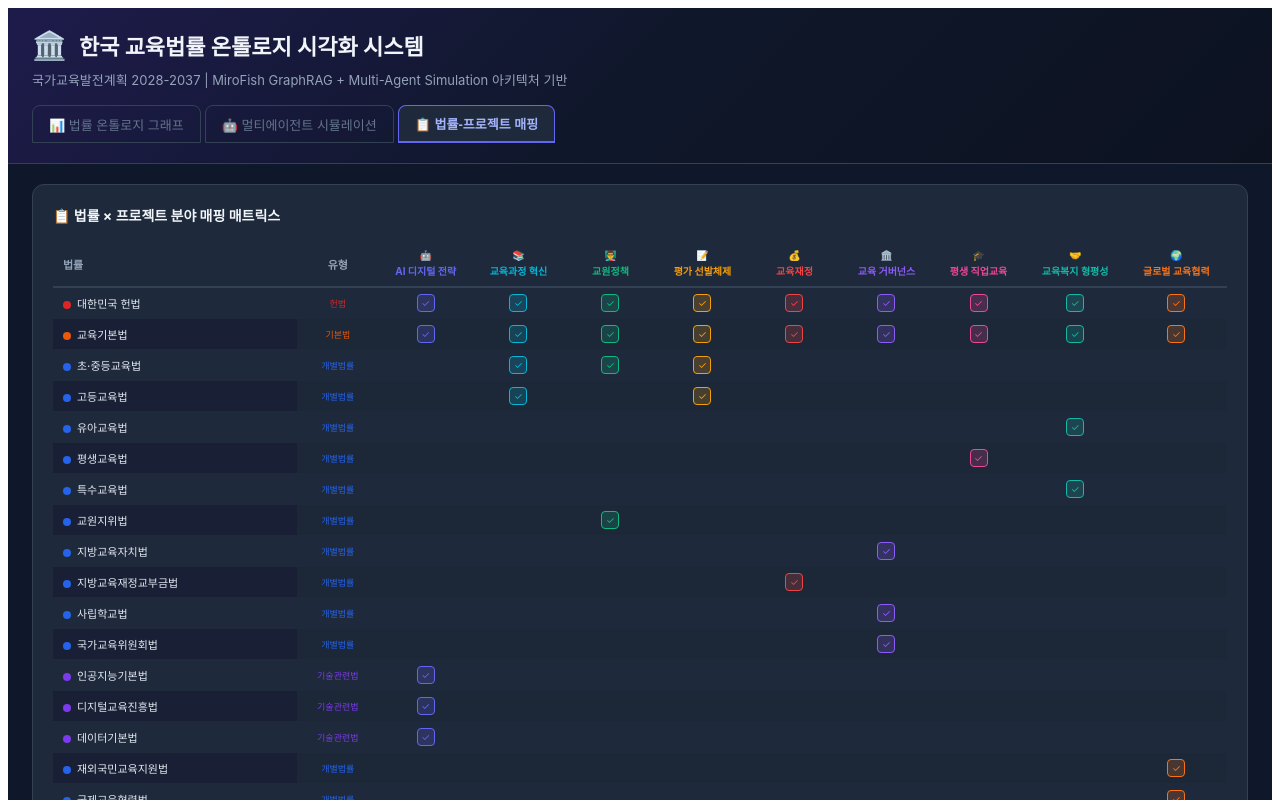
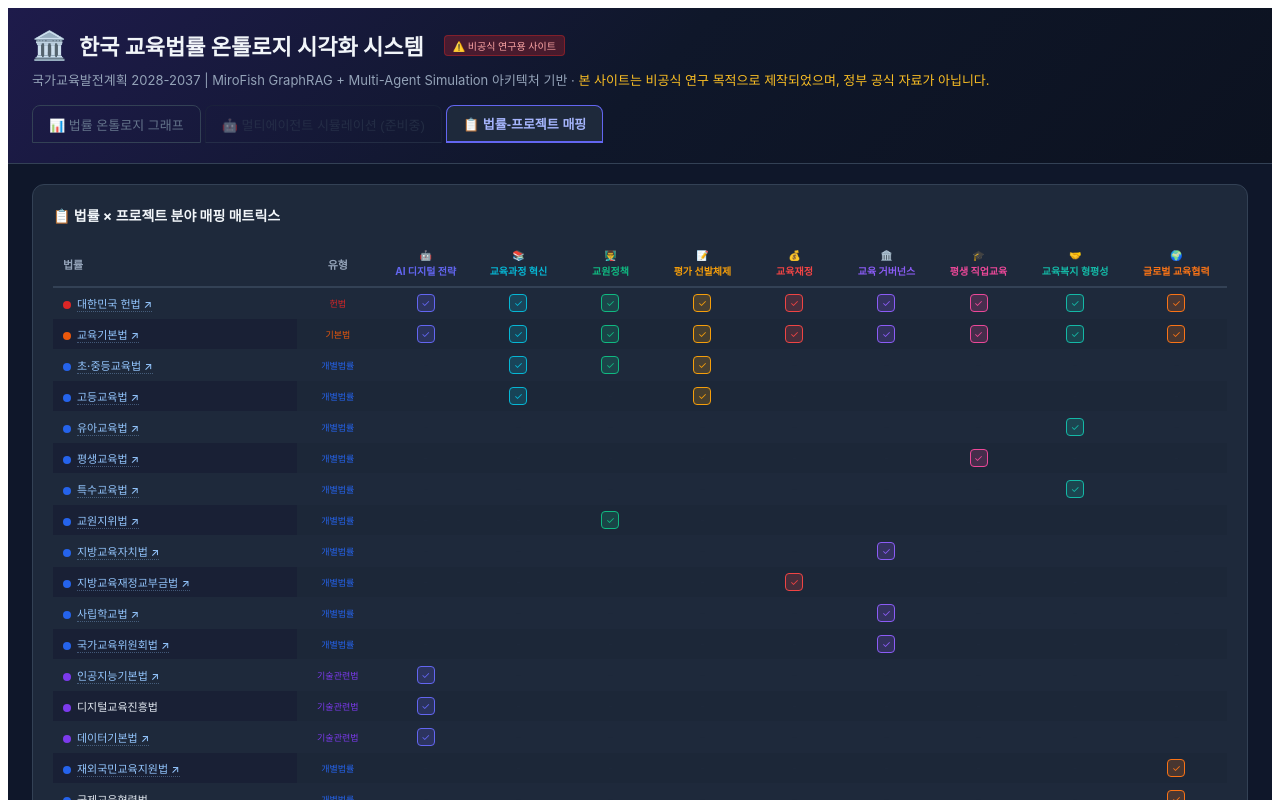
Before and after one commit to climtc/education-law-ontology, a React (Vite) app: page / in a window 1280 px wide. Both pictures are taken after a click on the button "📋 법률-프로젝트 매핑". Shown: the top 800 px of the page. Built offline with nearby package versions, Linux system fonts and the light colour scheme.

Commit message:
Add files via upload

```diff
--- a/src/App.jsx
+++ b/src/App.jsx
@@ -134,6 +134,31 @@ const POLICY_SCENARIOS = [
   { id: "edu-budget", label: "교육재정 배분 재구조화", description: "AI·디지털 교육 투자 비중 확대 및 학교 자율예산 도입", laws: ["edu-finance", "finance-decree", "local-edu"], area: "05_교육재정" },
   { id: "governance", label: "교육자치 확대", description: "학교 단위 자율권 강화 및 국가교육위원회 역할 확대", laws: ["nec-law", "local-edu", "local-ord-1"], area: "06_교육거버넌스" },
 ];
+
+// ── 2-1. 법률 URL 매핑 (법제처 국가법령정보센터) ──
+const LAW_URLS = {
+  "constitution": "https://www.law.go.kr/%EB%B2%95%EB%A0%B9/%EB%8C%80%ED%95%9C%EB%AF%BC%EA%B5%AD%ED%97%8C%EB%B2%95",
+  "edu-basic": "https://www.law.go.kr/%EB%B2%95%EB%A0%B9/%EA%B5%90%EC%9C%A1%EA%B8%B0%EB%B3%B8%EB%B2%95",
+  "elementary": "https://www.law.go.kr/%EB%B2%95%EB%A0%B9/%EC%B4%88%C2%B7%EC%A4%91%EB%93%B1%EA%B5%90%EC%9C%A1%EB%B2%95",
+  "higher-edu": "https://www.law.go.kr/%EB%B2%95%EB%A0%B9/%EA%B3%A0%EB%93%B1%EA%B5%90%EC%9C%A1%EB%B2%95",
+  "early-child": "https://www.law.go.kr/%EB%B2%95%EB%A0%B9/%EC%9C%A0%EC%95%84%EA%B5%90%EC%9C%A1%EB%B2%95",
+  "lifelong": "https://www.law.go.kr/%EB%B2%95%EB%A0%B9/%ED%8F%89%EC%83%9D%EA%B5%90%EC%9C%A1%EB%B2%95",
+  "special-edu": "https://www.law.go.kr/%EB%B2%95%EB%A0%B9/%EC%9E%A5%EC%95%A0%EC%9D%B8%EB%93%B1%EC%97%90%EB%8C%80%ED%95%9C%ED%8A%B9%EC%88%98%EA%B5%90%EC%9C%A1%EB%B2%95",
+  "teacher-status": "https://www.law.go.kr/%EB%B2%95%EB%A0%B9/%EA%B5%90%EC%9B%90%EC%9D%98%EC%A7%80%EC%9C%84%ED%96%A5%EC%83%81%EB%B0%8F%EA%B5%90%EC%9C%A1%ED%99%9C%EB%8F%99%EB%B3%B4%ED%98%B8%EB%A5%BC%EC%9C%84%ED%95%9C%ED%8A%B9%EB%B3%84%EB%B2%95",
+  "local-edu": "https://www.law.go.kr/%EB%B2%95%EB%A0%B9/%EC%A7%80%EB%B0%A9%EA%B5%90%EC%9C%A1%EC%9E%90%EC%B9%98%EC%97%90%EA%B4%80%ED%95%9C%EB%B2%95%EB%A5%A0",
+  "edu-finance": "https://www.law.go.kr/%EB%B2%95%EB%A0%B9/%EC%A7%80%EB%B0%A9%EA%B5%90%EC%9C%A1%EC%9E%AC%EC%A0%95%EA%B5%90%EB%B6%80%EA%B8%88%EB%B2%95",
+  "private-school": "https://www.law.go.kr/%EB%B2%95%EB%A0%B9/%EC%82%AC%EB%A6%BD%ED%95%99%EA%B5%90%EB%B2%95",
+  "nec-law": "https://www.law.go.kr/%EB%B2%95%EB%A0%B9/%EA%B5%AD%EA%B0%80%EA%B5%90%EC%9C%A1%EC%9C%84%EC%9B%90%ED%9A%8C%EC%84%A4%EC%B9%98%EB%B0%8F%EC%9A%B4%EC%98%81%EC%97%90%EA%B4%80%ED%95%9C%EB%B2%95%EB%A5%A0",
+  "ai-basic": "https://www.law.go.kr/%EB%B2%95%EB%A0%B9/%EC%9D%B8%EA%B3%B5%EC%A7%80%EB%8A%A5%EA%B8%B0%EB%B3%B8%EB%B2%95",
+  "data-basic": "https://www.law.go.kr/%EB%B2%95%EB%A0%B9/%EB%8D%B0%EC%9D%B4%ED%84%B0%EC%82%B0%EC%97%85%EC%A7%84%ED%9D%A5%EB%B0%8F%EC%9D%B4%EC%9A%A9%EC%B4%89%EC%A7%84%EC%97%90%EA%B4%80%ED%95%9C%EA%B8%B0%EB%B3%B8%EB%B2%95",
+  "intl-edu": "https://www.law.go.kr/%EB%B2%95%EB%A0%B9/%EC%9E%AC%EC%99%B8%EA%B5%AD%EB%AF%BC%EC%9D%98%EA%B5%90%EC%9C%A1%EC%A7%80%EC%9B%90%EB%93%B1%EC%97%90%EA%B4%80%ED%95%9C%EB%B2%95%EB%A5%A0",
+  "elem-decree": "https://www.law.go.kr/%EB%B2%95%EB%A0%B9/%EC%B4%88%C2%B7%EC%A4%91%EB%93%B1%EA%B5%90%EC%9C%A1%EB%B2%95%EC%8B%9C%ED%96%89%EB%A0%B9",
+  "higher-decree": "https://www.law.go.kr/%EB%B2%95%EB%A0%B9/%EA%B3%A0%EB%93%B1%EA%B5%90%EC%9C%A1%EB%B2%95%EC%8B%9C%ED%96%89%EB%A0%B9",
+  "lifelong-decree": "https://www.law.go.kr/%EB%B2%95%EB%A0%B9/%ED%8F%89%EC%83%9D%EA%B5%90%EC%9C%A1%EB%B2%95%EC%8B%9C%ED%96%89%EB%A0%B9",
+  "teacher-decree": "https://www.law.go.kr/%EB%B2%95%EB%A0%B9/%EA%B5%90%EC%9B%90%EC%9D%98%EC%A7%80%EC%9C%84%ED%96%A5%EC%83%81%EB%B0%8F%EA%B5%90%EC%9C%A1%ED%99%9C%EB%8F%99%EB%B3%B4%ED%98%B8%EB%A5%BC%EC%9C%84%ED%95%9C%ED%8A%B9%EB%B3%84%EB%B2%95%EC%8B%9C%ED%96%89%EB%A0%B9",
+  "finance-decree": "https://www.law.go.kr/%EB%B2%95%EB%A0%B9/%EC%A7%80%EB%B0%A9%EA%B5%90%EC%9C%A1%EC%9E%AC%EC%A0%95%EA%B5%90%EB%B6%80%EA%B8%88%EB%B2%95%EC%8B%9C%ED%96%89%EB%A0%B9",
+  "elem-rule": "https://www.law.go.kr/%EB%B2%95%EB%A0%B9/%EC%B4%88%C2%B7%EC%A4%91%EB%93%B1%EA%B5%90%EC%9C%A1%EB%B2%95%EC%8B%9C%ED%96%89%EA%B7%9C%EC%B9%99",
+};
 
 // ── 3. 색상 팔레트 ──
 const TYPE_COLORS = {
@@ -398,29 +423,35 @@ export default function EducationLawOntologyApp() {
             <h1 style={{ fontSize: 22, fontWeight: 700, color: "#f1f5f9", margin: 0 }}>
               한국 교육법률 온톨로지 시각화 시스템
             </h1>
+            <span style={{ fontSize: 10, padding: "2px 8px", borderRadius: 4, background: "#dc262644", color: "#fca5a5", border: "1px solid #dc262666", marginLeft: 8, fontWeight: 500, whiteSpace: "nowrap" }}>
+              ⚠️ 비공식 연구용 사이트
+            </span>
           </div>
           <p style={{ fontSize: 13, color: "#94a3b8", margin: 0 }}>
-            국가교육발전계획 2028-2037 | MiroFish GraphRAG + Multi-Agent Simulation 아키텍처 기반
+            국가교육발전계획 2028-2037 | MiroFish GraphRAG + Multi-Agent Simulation 아키텍처 기반 · <span style={{ color: "#fbbf24" }}>본 사이트는 비공식 연구 목적으로 제작되었으며, 정부 공식 자료가 아닙니다.</span>
           </p>
 
           {/* Tab Navigation */}
           <div style={{ display: "flex", gap: 4, marginTop: 16 }}>
             {[
-              { id: "graph", label: "📊 법률 온톨로지 그래프" },
-              { id: "simulation", label: "🤖 멀티에이전트 시뮬레이션" },
-              { id: "matrix", label: "📋 법률-프로젝트 매핑" },
+              { id: "graph", label: "📊 법률 온톨로지 그래프", disabled: false },
+              { id: "simulation", label: "🤖 멀티에이전트 시뮬레이션", disabled: true },
+              { id: "matrix", label: "📋 법률-프로젝트 매핑", disabled: false },
             ].map(tab => (
-              <button key={tab.id} onClick={() => setActiveTab(tab.id)}
+              <button key={tab.id} onClick={() => !tab.disabled && setActiveTab(tab.id)}
+                title={tab.disabled ? "준비 중입니다" : ""}
                 style={{
                   padding: "8px 16px", borderRadius: "8px 8px 0 0", border: "1px solid",
-                  borderColor: activeTab === tab.id ? "#6366f1" : "#334155",
+                  borderColor: tab.disabled ? "#1e293b" : (activeTab === tab.id ? "#6366f1" : "#334155"),
                   borderBottom: activeTab === tab.id ? "2px solid #6366f1" : "1px solid #334155",
-                  background: activeTab === tab.id ? "#1e293b" : "transparent",
-                  color: activeTab === tab.id ? "#a5b4fc" : "#64748b",
-                  cursor: "pointer", fontSize: 13, fontWeight: activeTab === tab.id ? 600 : 400,
+                  background: tab.disabled ? "transparent" : (activeTab === tab.id ? "#1e293b" : "transparent"),
+                  color: tab.disabled ? "#334155" : (activeTab === tab.id ? "#a5b4fc" : "#64748b"),
+                  cursor: tab.disabled ? "not-allowed" : "pointer", fontSize: 13,
+                  fontWeight: activeTab === tab.id ? 600 : 400,
+                  opacity: tab.disabled ? 0.5 : 1,
                   transition: "all 0.2s"
                 }}>
-                {tab.label}
+                {tab.label}{tab.disabled ? " (준비중)" : ""}
               </button>
             ))}
           </div>
@@ -763,7 +794,14 @@ export default function EducationLawOntologyApp() {
                   <tr key={node.id} style={{ background: i % 2 === 0 ? "transparent" : "#0f172a22" }}>
                     <td style={{ padding: "6px 10px", borderBottom: "1px solid #1e293b", color: "#e2e8f0", fontWeight: 500, position: "sticky", left: 0, background: i % 2 === 0 ? "#1e293b" : "#192035" }}>
                       <span style={{ display: "inline-block", width: 8, height: 8, borderRadius: "50%", background: TYPE_COLORS[node.type], marginRight: 6, verticalAlign: "middle" }} />
-                      {node.label}
+                      {LAW_URLS[node.id] ? (
+                        <a href={LAW_URLS[node.id]} target="_blank" rel="noopener noreferrer"
+                          style={{ color: "#93c5fd", textDecoration: "none", borderBottom: "1px dotted #93c5fd55" }}
+                          onMouseOver={e => e.target.style.color = "#bfdbfe"}
+                          onMouseOut={e => e.target.style.color = "#93c5fd"}>
+                          {node.label} ↗
+                        </a>
+                      ) : node.label}
                     </td>
                     <td style={{ padding: "6px 4px", textAlign: "center", borderBottom: "1px solid #1e293b", color: TYPE_COLORS[node.type], fontSize: 9 }}>
                       {TYPE_LABELS[node.type]}
```
